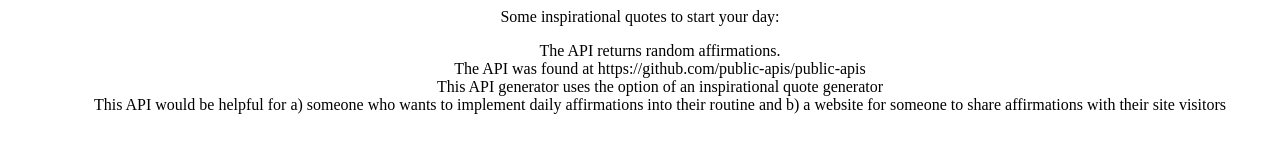
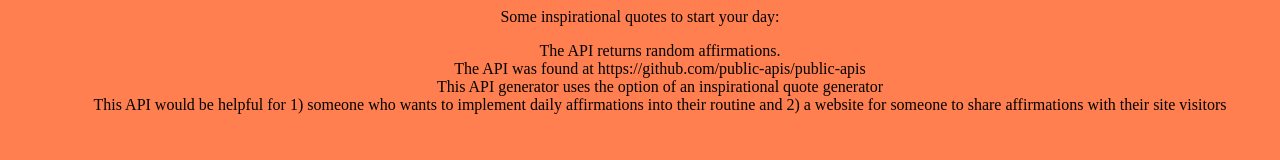
Before and after one commit to prikadam/apihw2, a plain HTML site: page index.html in a window 1280 px wide. Drawn offline with Linux system fonts and the light colour scheme; no server answers.

Commit message:
Update index.html

```diff
--- a/index.html
+++ b/index.html
@@ -1,6 +1,11 @@
 <!DOCTYPE html>
 <html>
   <head>
+     <style>
+    	html,body{
+    		background-color: coral;
+    	}
+    </style>
     <meta charset="utf-8" />
     <title>API Fun: Affirmations</title>
     <script>
@@ -34,8 +39,8 @@
         <li>The API was found at https://github.com/public-apis/public-apis</li>
         <li>This API generator uses the option of an inspirational quote generator</li>
         <li>
-          This API would be helpful for a) someone who wants to implement daily
-          affirmations into their routine and b) a website for someone to share
+          This API would be helpful for 1) someone who wants to implement daily
+          affirmations into their routine and 2) a website for someone to share
           affirmations with their site visitors
         </li>
       </ul>
```
